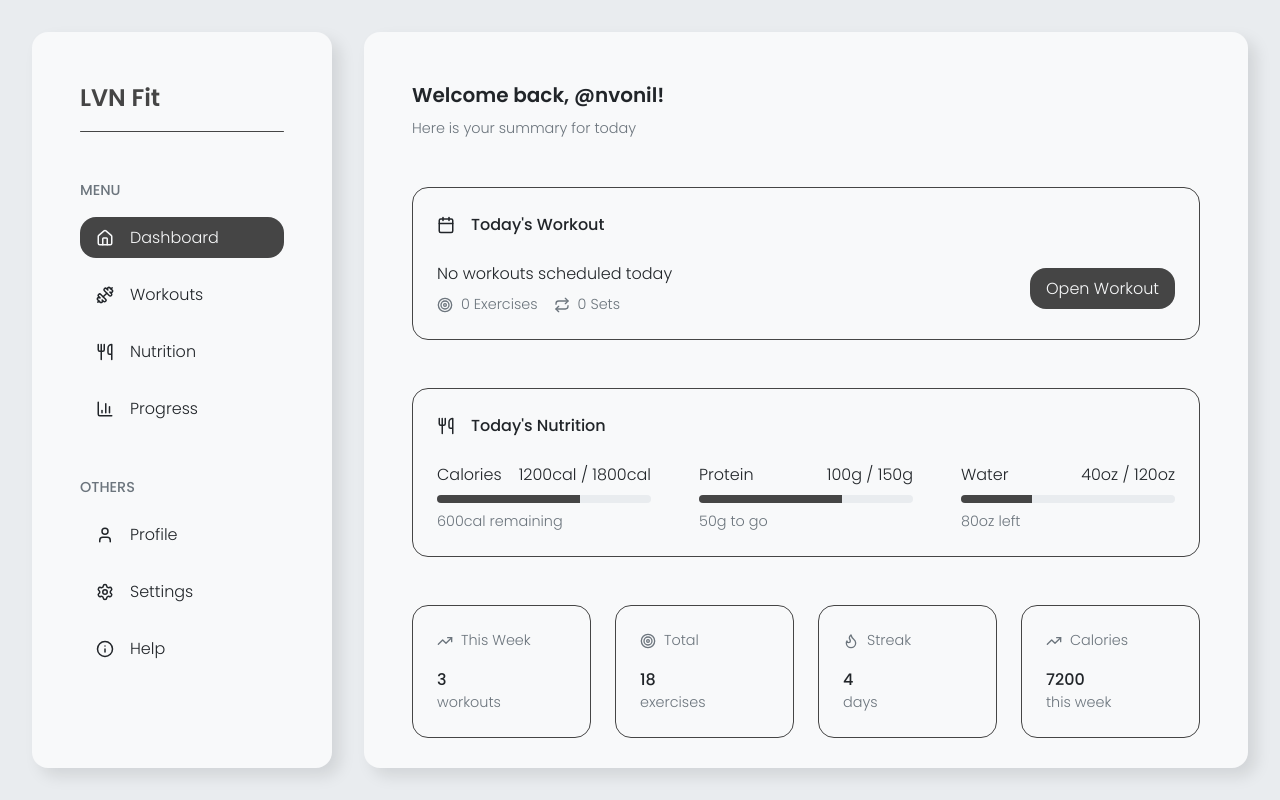
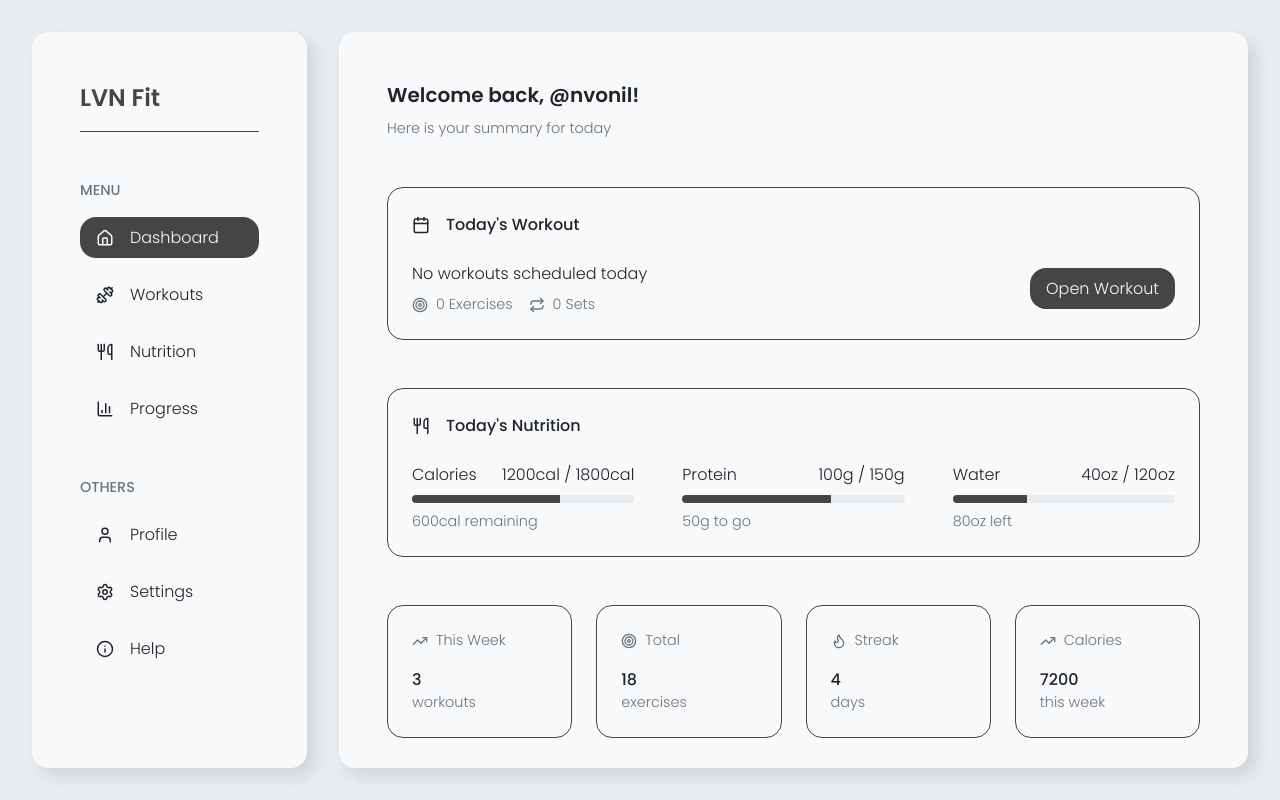
Before and after one commit to nvonil/lvn-fit, a React (Vite) app: page / in a window 1280 px wide. Built offline with nearby package versions, Linux system fonts and the light colour scheme.

Commit message:
Apply Prettier formatting

```diff
--- a/src/components/pages/nutrition/Nutrition.css
+++ b/src/components/pages/nutrition/Nutrition.css
@@ -107,15 +107,15 @@
 .nutrition-foods {
     overflow-y: auto;
 
-    max-height: 350px;
+    max-height: 353px;
     padding: var(--space-extra-small) var(--space-medium);
 }
 
-.workouts-foods::-webkit-scrollbar {
+.nutrition-foods::-webkit-scrollbar {
     width: 0.5rem;
 }
 
-.workouts-foods::-webkit-scrollbar-thumb {
+.nutrition-foods::-webkit-scrollbar-thumb {
     background-color: var(--color-primary);
     border-radius: var(--space-base);
 }
--- a/src/components/sidebar/Sidebar.css
+++ b/src/components/sidebar/Sidebar.css
@@ -3,7 +3,7 @@
     border-radius: var(--space-base);
     box-shadow: 0.5rem 0.5rem 1rem rgba(0, 0, 0, 0.1);
 
-    width: 300px;
+    width: 275px;
     padding: var(--space-large);
 }
 
```
Also changed, not shown: src/components/pages/dashboard/Dashboard.css (line endings or trailing spaces), src/components/pages/workouts/Workouts.css (line endings or trailing spaces), src/styles/App.css (line endings or trailing spaces), src/styles/global.css (line endings or trailing spaces), src/styles/shared.css (line endings or trailing spaces).
